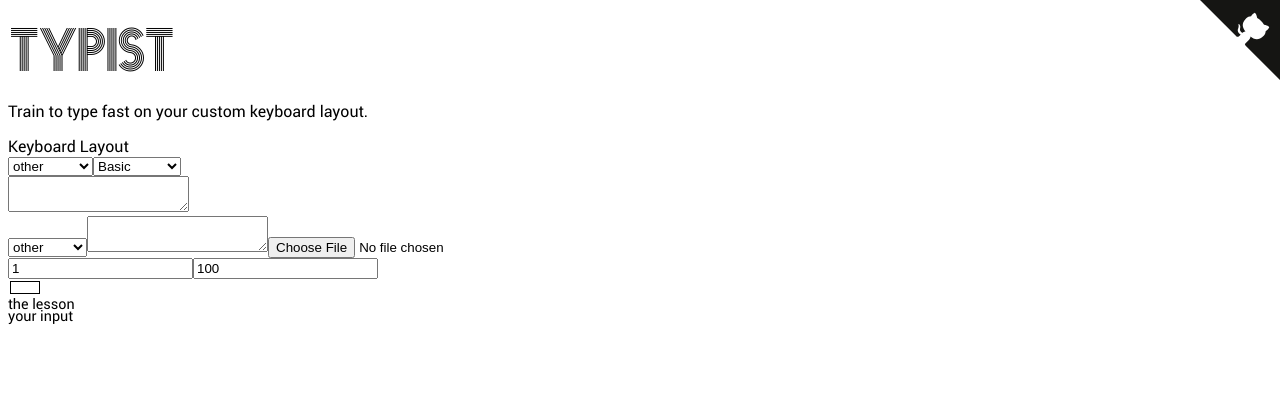
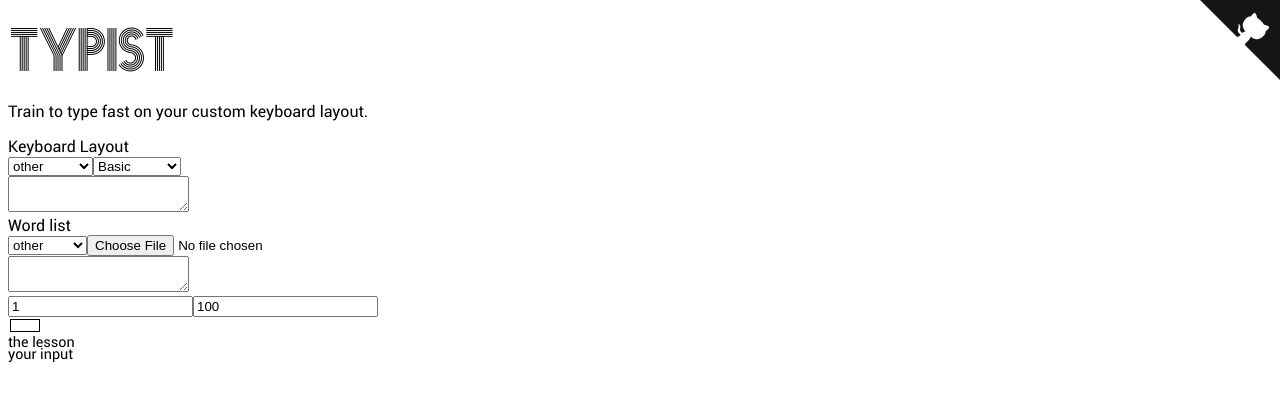
Before and after one commit to mathieucaroff/typist, a React (Vite) app: page / in a window 1280 px wide. Shown: the top 400 px of the page. Built offline with nearby package versions, Linux system fonts and the light colour scheme.

Commit message:
minor dictionnary setter refactor

```diff
--- a/src/components/DictionnarySetter.tsx
+++ b/src/components/DictionnarySetter.tsx
@@ -11,10 +11,9 @@ export function DictionnarySetter(prop: DictionnarySetterProp) {
   let [loading, setLoading] = useState(false)
   let [dictionnaryLanguage, setDictionnaryLanguage] = useState("other")
 
-  return (
-    <div>
-      <select
-        onChange={async (ev) => {
+  const handleDictionnaryLanguageChange = async (
+    ev: React.ChangeEvent<HTMLSelectElement>,
+  ) => {
     setDictionnaryLanguage(ev.currentTarget.value)
     let name = ev.currentTarget.value.toLowerCase()
     const dictionnaryTextGetter =
@@ -31,12 +30,33 @@ export function DictionnarySetter(prop: DictionnarySetterProp) {
 
     setLoading(true)
     let dictionnaryText = await dictionnaryTextGetter()
-          console.log("dictionnaryText", dictionnaryText)
     setDictionnary(() => {
       setLoading(false)
       return dictionnaryText.split("\n")
     })
-        }}
+  }
+
+  const handleDictionnaryFileChange = (
+    ev: React.ChangeEvent<HTMLInputElement>,
+  ) => {
+    let { files } = ev.currentTarget
+    if (files && files[0]) {
+      var reader = new FileReader()
+      reader.readAsText(files[0], "utf-8")
+      setLoading(true)
+      reader.onload = function (onloadEvent) {
+        setDictionnary((onloadEvent.target!.result as string).split("\n"))
+        setLoading(false)
+      }
+    }
+  }
+
+  return (
+    <>
+      <div>Word list</div>
+      <div>
+        <select
+          onChange={handleDictionnaryLanguageChange}
           value={dictionnaryLanguage}
         >
           <option>other</option>
@@ -45,27 +65,18 @@ export function DictionnarySetter(prop: DictionnarySetterProp) {
           <option>Français</option>
           <option>Deutsche</option>
         </select>
+        <input type="file" onChange={handleDictionnaryFileChange} />
+      </div>
+      <div>
         <textarea
           onChange={(ev) => {
             setDictionnary(ev.currentTarget.value.split("\n"))
+            setDictionnaryLanguage("other")
           }}
           value={dictionnary.join("\n")}
           disabled={loading}
         ></textarea>
-      <input
-        type="file"
-        onChange={(ev) => {
-          let { files } = ev.currentTarget
-          if (files && files[0]) {
-            var reader = new FileReader()
-            reader.readAsText(files[0], "utf-8")
-            reader.onload = function (onloadEvent) {
-              setDictionnary((onloadEvent.target!.result as string).split("\n"))
-            }
-          }
-          console.log("file", ev.currentTarget.files![0])
-        }}
-      />
       </div>
+    </>
   )
 }
```
Also changed, not shown: asset/typeface/README.md. Lines whose indentation alone changed are shown as unchanged.
